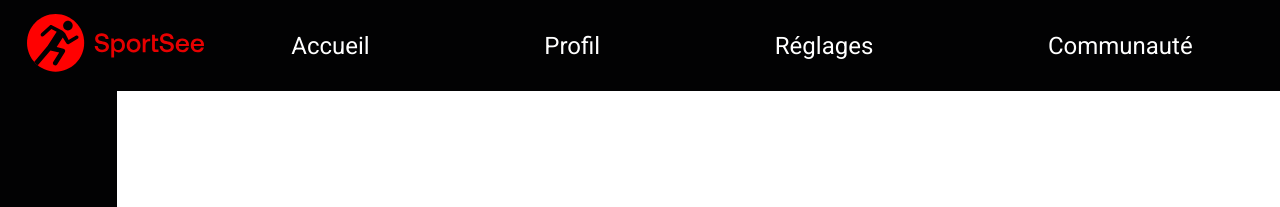
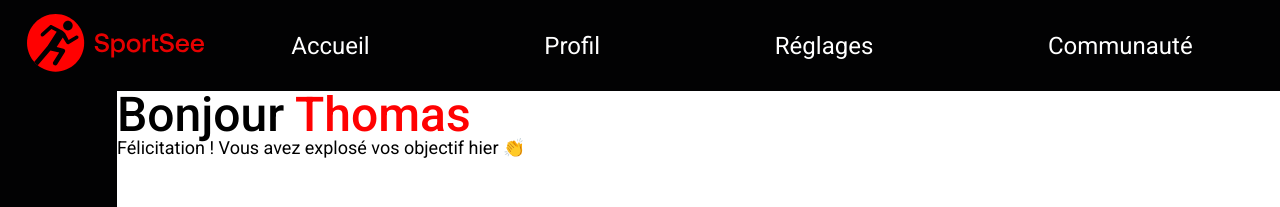
Before and after one commit to Keidaten/JeremyAlderweireldt_12_04102021, a React (Create React App) app: page / in a window 1280 px wide. Shown: the top 207 px of the page. Built offline with nearby package versions, Linux system fonts and the light colour scheme.

Commit message:
component : MainTitle

```diff
--- a/public/index.html
+++ b/public/index.html
@@ -6,10 +6,9 @@
 		<meta name="viewport" content="width=device-width, initial-scale=1" />
 		<meta name="theme-color" content="#000000" />
 		<meta name="description" content="Suivez vos performances sportives" />
-		<link rel="manifest" href="%PUBLIC_URL%/manifest.json" />
 		<link rel="preconnect" href="https://fonts.googleapis.com" />
 		<link rel="preconnect" href="https://fonts.gstatic.com" crossorigin />
-		<link href="https://fonts.googleapis.com/css2?family=Roboto:wght@300;400;700&display=swap" rel="stylesheet" />
+		<link href="https://fonts.googleapis.com/css2?family=Roboto:wght@300;400;500;700&display=swap" rel="stylesheet" />
 		<title>SportSee</title>
 	</head>
 	<body>
--- a/src/App.jsx
+++ b/src/App.jsx
@@ -14,12 +14,12 @@ function App() {
 		<Router>
 			<GlobalStyle />
 			<Header />
+			<LeftNav />
 			<Switch>
 				<Route exact path="/">
 					<HomePage />
 				</Route>
 			</Switch>
-			<LeftNav />
 		</Router>
 	);
 }
--- /dev/null
+++ b/src/components/MainTitle/index.jsx
@@ -0,0 +1,32 @@
+//React
+import styled from 'styled-components';
+
+//Styles
+import colors from '../../styles/Colors';
+
+const Title = styled.div`
+	h1 {
+		font-size: 3rem;
+		font-weight: 500;
+	}
+	p {
+		font-size: 1.125rem;
+	}
+`;
+
+const Name = styled.span`
+	color: ${colors.mainTitleName};
+`;
+
+function MainTitle() {
+	return (
+		<Title>
+			<h1>
+				Bonjour <Name>Thomas</Name>
+			</h1>
+			<p>Félicitation ! Vous avez explosé vos objectif hier 👏</p>
+		</Title>
+	);
+}
+
+export default MainTitle;
--- a/src/pages/HomePage/index.jsx
+++ b/src/pages/HomePage/index.jsx
@@ -1,5 +1,12 @@
+//Components
+import MainTitle from '../../components/MainTitle';
+
 function Home() {
-	return '';
+	return (
+		<main>
+			<MainTitle />
+		</main>
+	);
 }
 
 export default Home;
--- a/src/styles/Colors.jsx
+++ b/src/styles/Colors.jsx
@@ -3,6 +3,7 @@ const colors = {
 	graphPrimary: '#282D30',
 	graphSecondary: '#FF0000',
 	graphBarsColor: '#E60000',
+	mainTitleName: '#FF0101',
 	bodyBackgroundColor: '#E5E5E5',
 	white: '#FFFFFF',
 	black: '#000000',
--- a/src/styles/GlobalStyle.jsx
+++ b/src/styles/GlobalStyle.jsx
@@ -61,9 +61,14 @@ table {
 	box-sizing: border-box;
 }
 
+//Global
 body {
-    font-family: 'Roboto', sans-serif;;
+    font-family: 'Roboto', sans-serif;
 }
+main {
+	margin-left: 117px;
+}
+
 `;
 
 export default GlobalStyle;
```
